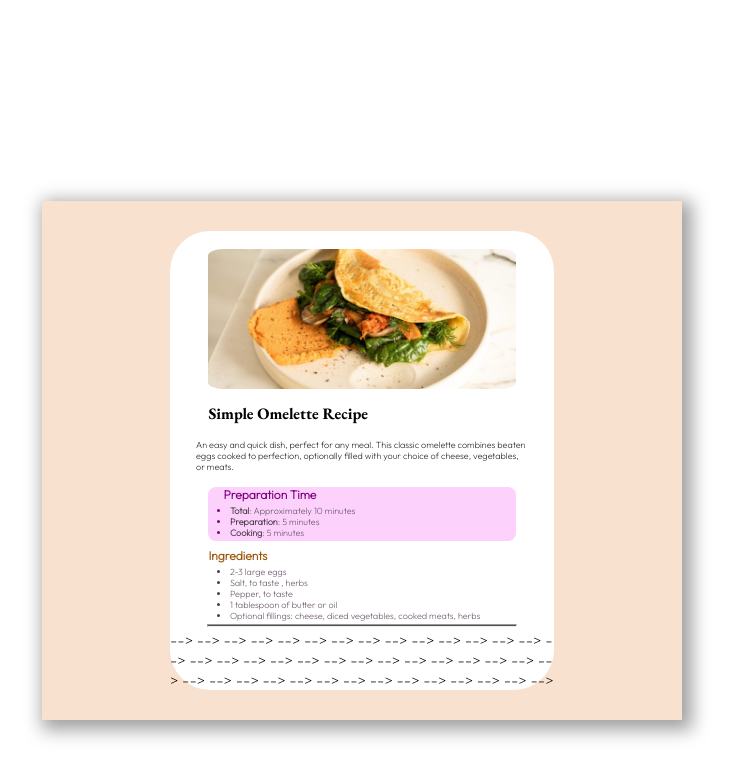
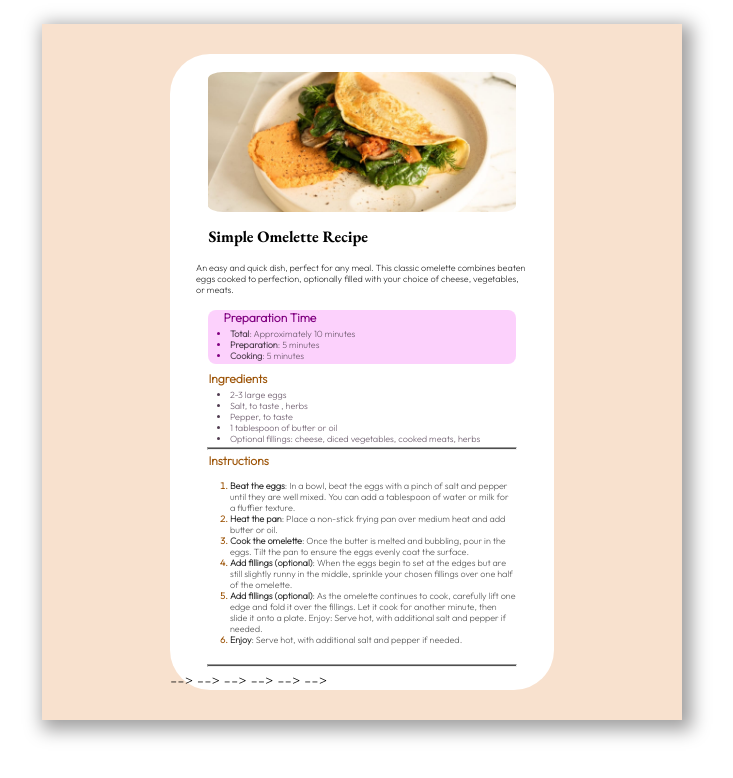
Before and after one commit to IamVictheCG/Recipe_odin, a plain HTML site: page odin_recipes/recipes/simpleOmeletteRecipe.html in a window 1280 px wide. Shown: the whole page, without its empty margins (470-1203 px from the left). Drawn offline with nearby package versions, Linux system fonts and the light colour scheme.

Commit message:
Instructions to follow

```diff
--- a/odin_recipes/recipes/simpleOmeletteRecipe.html
+++ b/odin_recipes/recipes/simpleOmeletteRecipe.html
@@ -64,46 +64,46 @@
           </div>
         </div>
         <hr>
-<!--  -->
-        <!-- <!-- <div class="headers" id="instructions"> --> -->
-          <!-- <!-- <h3>Instructions</h3> --> -->
-<!--  -->
-          <!-- <!-- <div class="instruct"> --> -->
-            <!-- <!-- <ol> --> -->
-              <!-- <!-- <li> --> -->
-                <!-- <!-- <p><b>Beat the eggs</b>: In a bowl, beat the eggs with a pinch of --> -->
-                  <!-- <!-- salt and pepper until they are well mixed. You can add a --> -->
-                  <!-- <!-- tablespoon of water or milk for a fluffier texture.</p> --> -->
-              <!-- <!-- </li> --> -->
-              <!-- <!-- <li> --> -->
-                <!-- <!-- <p><b>Heat the pan</b>: Place a non-stick frying pan over medium heat --> -->
-                  <!-- <!-- and add butter or oil.</p> --> -->
-              <!-- <!-- </li> --> -->
-              <!-- <!-- <li> --> -->
-                <!-- <!-- <p><b>Cook the omelette</b>: Once the butter is melted and bubbling, --> -->
-                  <!-- <!-- pour in the eggs. Tilt the pan to ensure the eggs evenly coat the --> -->
-                  <!-- <!-- surface.</p> --> -->
-              <!-- <!-- </li> --> -->
-              <!-- <!-- <li> --> -->
-                <!-- <!-- <p><b>Add fillings (optional)</b>: When the eggs begin to set at the --> -->
-                  <!-- <!-- edges but are still slightly runny in the middle, sprinkle your --> -->
-                  <!-- <!-- chosen fillings over one half of the omelette.</p> --> -->
-              <!-- <!-- </li> --> -->
-              <!-- <!-- <li> --> -->
-                <!-- <!-- <p><b>Add fillings (optional)</b>: As the omelette continues to cook, --> -->
-                  <!-- <!-- carefully lift one edge and fold it over the fillings. Let it cook --> -->
-                  <!-- <!-- for another minute, then slide it onto a plate. Enjoy: Serve hot, --> -->
-                  <!-- <!-- with additional salt and pepper if needed.</p> --> -->
-              <!-- <!-- </li> --> -->
-              <!-- <!-- <li> --> -->
-                <!-- <!-- <p><b>Enjoy</b>: Serve hot, with additional salt and pepper if --> -->
-                  <!-- <!-- needed.</p> --> -->
-              <!-- <!-- </li> --> -->
-            <!-- <!-- </ol> --> -->
-          <!-- <!-- </div> --> -->
-        <!-- <!-- </div> --> -->
-        <!-- <!-- <hr> --> -->
-<!--  -->
+
+        <div class="headers" id="instructions">
+          <h3>Instructions</h3>
+
+          <div class="instruct">
+            <ol>
+              <li>
+                <p><b>Beat the eggs</b>: In a bowl, beat the eggs with a pinch of
+                  salt and pepper until they are well mixed. You can add a
+                  tablespoon of water or milk for a fluffier texture.</p>
+              </li>
+              <li>
+                <p><b>Heat the pan</b>: Place a non-stick frying pan over medium heat
+                  and add butter or oil.</p>
+              </li>
+              <li>
+                <p><b>Cook the omelette</b>: Once the butter is melted and bubbling,
+                  pour in the eggs. Tilt the pan to ensure the eggs evenly coat the
+                  surface.</p>
+              </li>
+              <li>
+                <p><b>Add fillings (optional)</b>: When the eggs begin to set at the
+                  edges but are still slightly runny in the middle, sprinkle your
+                  chosen fillings over one half of the omelette.</p>
+              </li>
+              <li>
+                <p><b>Add fillings (optional)</b>: As the omelette continues to cook,
+                  carefully lift one edge and fold it over the fillings. Let it cook
+                  for another minute, then slide it onto a plate. Enjoy: Serve hot,
+                  with additional salt and pepper if needed.</p>
+              </li>
+              <li>
+                <p><b>Enjoy</b>: Serve hot, with additional salt and pepper if
+                  needed.</p>
+              </li>
+            </ol>
+          </div>
+        </div>
+        <hr>
+
         <!-- <!-- <div class="headers" id="nutrition"> --> -->
           <!-- <!-- <h3>Nutrition</h3> --> -->
           <!-- <!-- <p> --> -->
```
